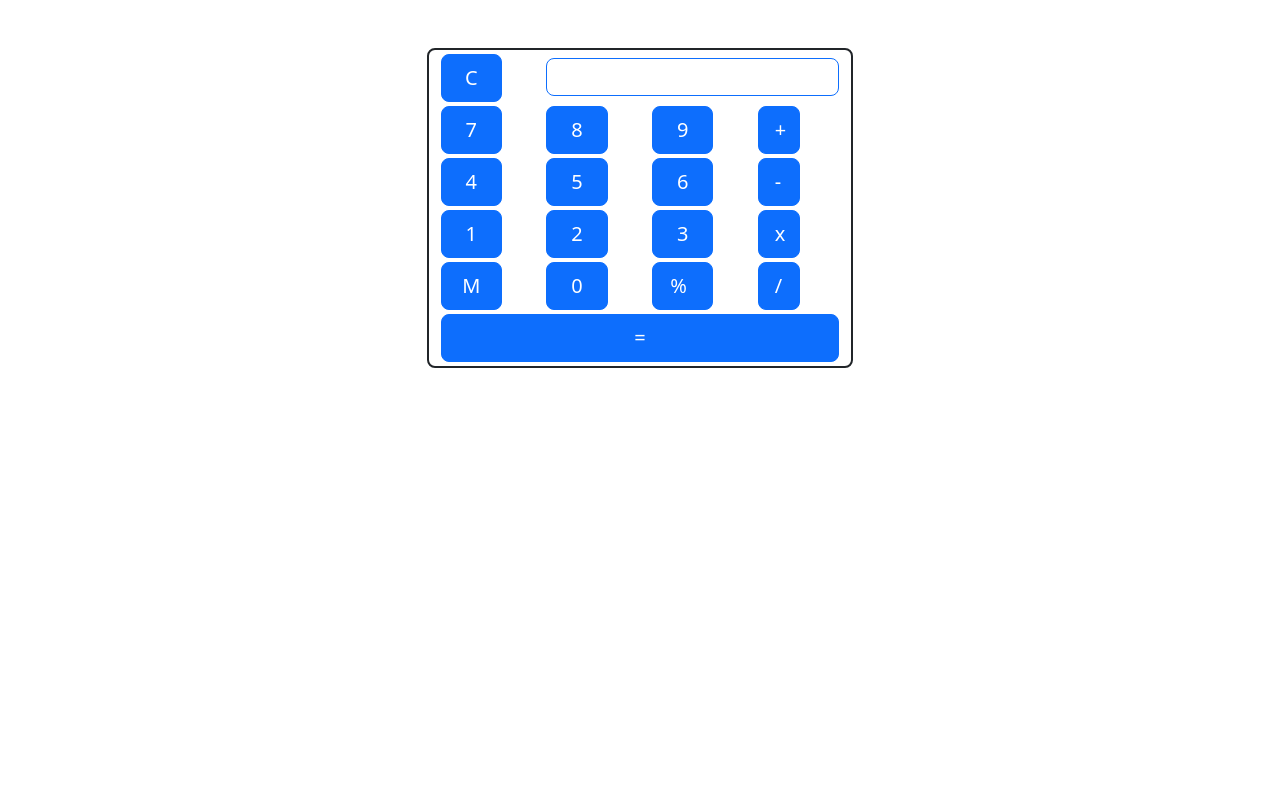
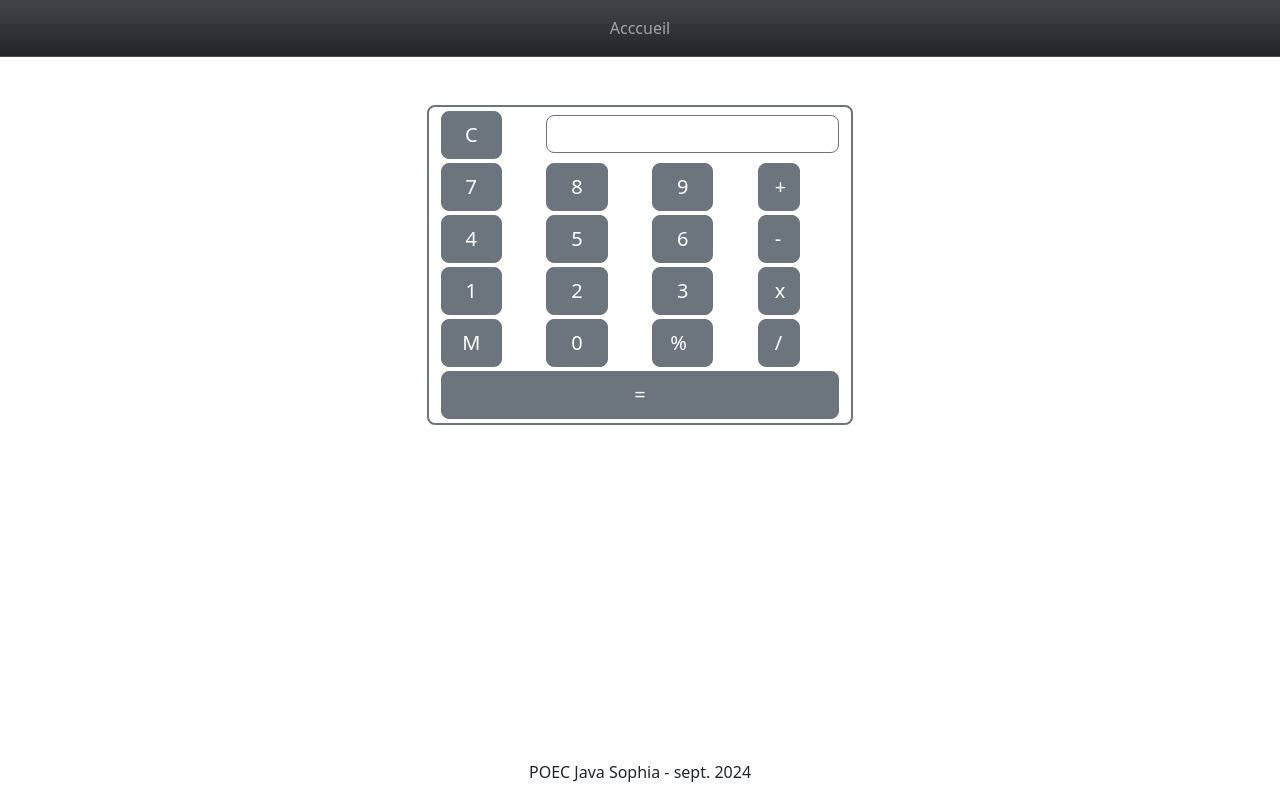
Before and after one commit to MRrusfr/Calculator, a plain HTML site: page index.html in a window 1280 px wide. Drawn offline with nearby package versions, Linux system fonts and the light colour scheme.

Commit message:
changed style

```diff
--- a/index.html
+++ b/index.html
@@ -13,15 +13,32 @@
 </head>
 
 <body>
+        <header>
+                <nav class="navbar navbar-expand-lg bg-dark bg-gradient border-bottom border-body" data-bs-theme="dark">
+                    <div class="mx-auto d-sm-flex d-block flex-sm-nowrap">
+                        <button class="navbar-toggler" type="button" data-bs-toggle="collapse"
+                            data-bs-target="#navbarNavAltMarkup" aria-controls="navbarNavAltMarkup" aria-expanded="false"
+                            aria-label="Toggle navigation">
+                            <span class="navbar-toggler-icon"></span>
+                        </button>
+                        <div class="collapse navbar-collapse" id="navbarNavAltMarkup">
+                            <div class="navbar-nav">
+                                <a class="nav-link" href="https://mrrusfr.github.io/port-folio/">Acccueil</a>
+                            </div>
+                        </div>
+                    </div>
+                </nav>
+            </header>
 
-        <div class="container col-10 col-md-4 border border-dark border-2 rounded-3 mt-5 ">
+
+        <div class="container col-10 col-md-4 border border-secondary border-2 rounded-3 mt-5 ">
                 <div class="col-12">
                 <div class="row justify-content-md-center mt-1">
                         <div class="col-3 ">
-                        <button type="button " class="btn col-4 btn-primary btn-lg pe-3 py-2 mb-1 w-75 " id="claerButton">C</button>
+                        <button type="button " class="btn col-4 btn-secondary btn-lg pe-3 py-2 mb-1 w-75 " id="claerButton">C</button>
                 </div>
                 <div class="col-9  my-1">
-                        <input class="col-9 form-control border border-primary  rounded-3 me-2 w-100 " id="result" type="text" aria-label="oder row">
+                        <input class="col-9 form-control border border-secondary  rounded-3 me-2 w-100 " id="result" type="text" aria-label="oder row">
                 </div>
                 </div>
 
@@ -34,45 +51,45 @@
                 <!-- *********  les chifres ********* -->
                 <div class="row justify-content-md-center">
                         <div class="col-4"><button type="button" id="seven"
-                                class="btn btn-primary btn-lg w-75 mb-1">7</button></div>
+                                class="btn btn-secondary btn-lg w-75 mb-1">7</button></div>
                         <div class="col-4"><button type="button" id="eight"
-                                class="btn btn-primary btn-lg w-75 mb-1">8</button></div>
+                                class="btn btn-secondary btn-lg w-75 mb-1">8</button></div>
                         <div class="col-4"><button type="button" id="nine"
-                                class="btn btn-primary btn-lg w-75 mb-1">9</button></div>
+                                class="btn btn-secondary btn-lg w-75 mb-1">9</button></div>
                         <div class="col-4"><button type="button" id="four"
-                                class="btn btn-primary btn-lg w-75 mb-1">4</button></div>
+                                class="btn btn-secondary btn-lg w-75 mb-1">4</button></div>
                         <div class="col-4"><button type="button" id="five"
-                                class="btn btn-primary btn-lg w-75 mb-1">5</button></div>
+                                class="btn btn-secondary btn-lg w-75 mb-1">5</button></div>
                         <div class="col-4"><button type="button" id="six"
-                                class="btn btn-primary btn-lg w-75 mb-1">6</button></div>
+                                class="btn btn-secondary btn-lg w-75 mb-1">6</button></div>
                         <div class="col-4"><button type="button" id="one"
-                                class="btn btn-primary btn-lg w-75 mb-1">1</button></div>
+                                class="btn btn-secondary btn-lg w-75 mb-1">1</button></div>
                         <div class="col-4"><button type="button" id="two"
-                                class="btn btn-primary btn-lg w-75 mb-1">2</button></div>
+                                class="btn btn-secondary btn-lg w-75 mb-1">2</button></div>
                         <div class="col-4"><button type="button" id="three"
-                                class="btn btn-primary btn-lg w-75 mb-1">3</button></div>
+                                class="btn btn-secondary btn-lg w-75 mb-1">3</button></div>
                         <div class="col-4"><button type="button" id="moyenne"
-                                class="btn btn-primary btn-lg w-75  mb-1">M</button></div>
+                                class="btn btn-secondary btn-lg w-75  mb-1">M</button></div>
                         <div class="col-4"><button type="button" id="zero"
-                                class="btn btn-primary btn-lg w-75 mb-1">0</button></div>
+                                class="btn btn-secondary btn-lg w-75 mb-1">0</button></div>
                         <div class="col-4"><button type="button" id="pourcentage"
-                                class="btn btn-primary btn-lg ps-2 w-75 mb-1">%</button></div>
+                                class="btn btn-secondary btn-lg ps-2 w-75 mb-1">%</button></div>
                 </div>
                 </div>
 
                 <!-- ************ div de droit ******************* -->
                 <div class="col-3">
                 <div class="col-4"><button type="button" id="addition"
-                        class="btn btn-primary btn-lg pe-4 w-100 mb-1">+</button></div>
+                        class="btn btn-secondary btn-lg pe-4 w-100 mb-1">+</button></div>
                 <div class="col-4"><button type="button" id="soustraction"
-                        class="btn btn-primary btn-lg pe-4 w-100 mb-1">-</button></div>
+                        class="btn btn-secondary btn-lg pe-4 w-100 mb-1">-</button></div>
                 <div class="col-4"><button type="button" id="multiplication"
-                        class="btn btn-primary btn-lg pe-4 w-100 mb-1">x</button></div>
+                        class="btn btn-secondary btn-lg pe-4 w-100 mb-1">x</button></div>
                 <div class="col-4"><button type="button" id="division"
-                        class="btn btn-primary btn-lg pe-4 w-100 mb-1">/</button></div>
+                        class="btn btn-secondary btn-lg pe-4 w-100 mb-1">/</button></div>
                 </div>
                 <div class="col-12 d-grid gap-2">
-                <button type="button " class="btn btn-primary btn-lg pe-5 ps-5 mb-1" id="equalButton">=</button>
+                <button type="button " class="btn btn-secondary btn-lg pe-5 ps-5 mb-1" id="equalButton">=</button>
                 </div>
 
         </div>
@@ -83,6 +100,12 @@
     <script src="https://cdn.jsdelivr.net/npm/bootstrap@5.3.3/dist/js/bootstrap.bundle.min.js"
         integrity="sha384-YvpcrYf0tY3lHB60NNkmXc5s9fDVZLESaAA55NDzOxhy9GkcIdslK1eN7N6jIeHz"
         crossorigin="anonymous"></script>
+
+        <footer class="footer fixed-bottom text-center text-lg-start">
+                <div class="text-center p-3">
+                        POEC Java Sophia - sept. 2024
+                </div>
+        </footer>
 </body>
 
 </html>
```
